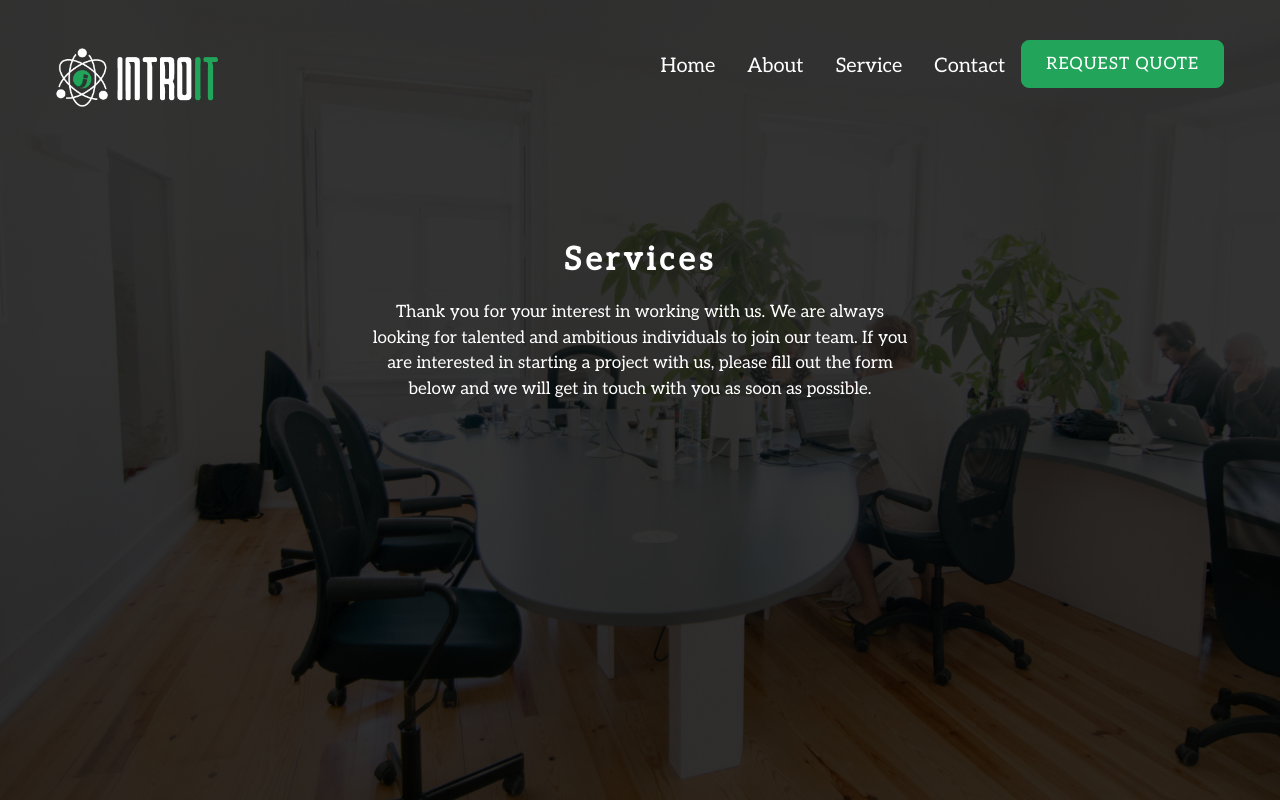
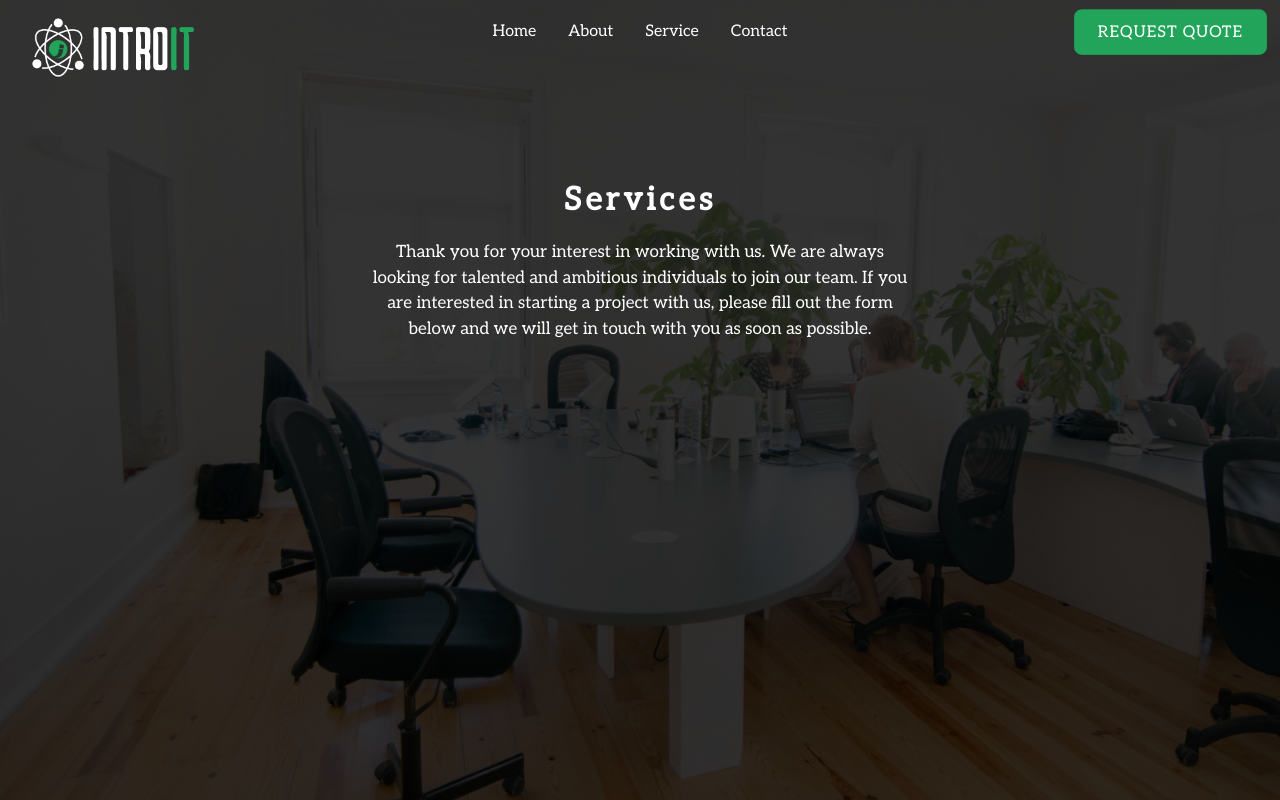
Before and after one commit to ashrafurrahman22/introit-website, a React (Create React App) app: page /services in a window 1280 px wide. Shown: the top 800 px of the page. Built offline with nearby package versions, Linux system fonts and the light colour scheme.

Commit message:
responsive-nav-updated

```diff
--- a/src/Pages/About/AboutNav.js
+++ b/src/Pages/About/AboutNav.js
@@ -7,24 +7,37 @@
     return (
         <div className="min-h-screen" id="service">
 
-<div id="servicebar" class="navbar p-8 text-xl">
-
-  <div class="flex-1">
-    <Link to='/' class="btn btn-ghost normal-case text-xl">
-        <img className="w-44" src={intrologo} alt="" />
-    </Link>
-  </div>
-  <div class="flex-none pt-2 pr-6">
-    <ul class="menu menu-horizontal p-0">
+<div id="navbar" class="navbar">
+  <div class="navbar-start">
+    <div class="dropdown">
+      <label tabindex="0" class="btn btn-ghost lg:hidden">
+        <svg className="w-10" xmlns="http://www.w3.org/2000/svg" class="h-5 w-5" fill="none" viewBox="0 0 24 24" stroke="currentColor"><path stroke-linecap="round" stroke-linejoin="round" stroke-width="2" d="M4 6h16M4 12h8m-8 6h16" /></svg>
+      </label>
+      <ul tabindex="0" class="menu menu-compact dropdown-content mt-3 p-2 shadow rounded-box w-52">
       <li><Link to="/">Home</Link></li>
       <li><Link to="/about">About</Link></li>
       <li><Link to="/services">Service</Link></li>
       <li><Link to="/contact">Contact</Link></li>
-      <button id='btn' className= 'btn font-medium text-white px-6 uppercase'>
-                Request Quote</button>
+      </ul>
+    </div>
+    <Link to='/' class="btn btn-ghost normal-case text-xl">
+    <img className="lg:w-44 w-28" src={intrologo} alt="" />
+    </Link>
+  </div>
+  <div class="navbar-center hidden lg:flex">
+    <ul class="menu menu-horizontal p-0">
+    <li><Link to="/">Home</Link></li>
+      <li><Link to="/about">About</Link></li>
+      <li><Link to="/services">Service</Link></li>
+      <li><Link to="/contact">Contact</Link></li>
     </ul>
   </div>
+  <div class="navbar-end lg:flex hidden">
+  <button id='btn' className= 'btn font-medium text-white px-6 uppercase'>
+                Request Quote</button>
+  </div>
 </div>
+
 
 
         <div className="w-2/4 text-center mx-auto">
--- a/src/Pages/Contact/ContactNav.js
+++ b/src/Pages/Contact/ContactNav.js
@@ -6,24 +6,37 @@
     return (
       <div className="min-h-screen" id="service">
 
-      <div id="servicebar" class="navbar p-8 text-xl">
-
-        <div class="flex-1">
+<div id="navbar" class="navbar">
+  <div class="navbar-start">
+    <div class="dropdown">
+      <label tabindex="0" class="btn btn-ghost lg:hidden">
+        <svg className="w-10" xmlns="http://www.w3.org/2000/svg" class="h-5 w-5" fill="none" viewBox="0 0 24 24" stroke="currentColor"><path stroke-linecap="round" stroke-linejoin="round" stroke-width="2" d="M4 6h16M4 12h8m-8 6h16" /></svg>
+      </label>
+      <ul tabindex="0" class="menu menu-compact dropdown-content mt-3 p-2 shadow rounded-box w-52">
+      <li><Link to="/">Home</Link></li>
+      <li><Link to="/about">About</Link></li>
+      <li><Link to="/services">Service</Link></li>
+      <li><Link to="/contact">Contact</Link></li>
+      </ul>
+    </div>
     <Link to='/' class="btn btn-ghost normal-case text-xl">
-              <img className="w-44" src={intrologo} alt="" />
+    <img className="lg:w-44 w-28" src={intrologo} alt="" />
     </Link>
   </div>
-        <div class="flex-none pt-2 pr-6">
+  <div class="navbar-center hidden lg:flex">
     <ul class="menu menu-horizontal p-0">
     <li><Link to="/">Home</Link></li>
       <li><Link to="/about">About</Link></li>
       <li><Link to="/services">Service</Link></li>
       <li><Link to="/contact">Contact</Link></li>
+    </ul>
+  </div>
+  <div class="navbar-end lg:flex hidden">
   <button id='btn' className= 'btn font-medium text-white px-6 uppercase'>
                 Request Quote</button>
-          </ul>
   </div>
 </div>
+
 
 
               <div className="w-2/4 text-center mx-auto">
--- a/src/Pages/Services/ServiceNav.js
+++ b/src/Pages/Services/ServiceNav.js
@@ -7,24 +7,37 @@
   return (
     <div className="min-h-screen" id="service">
 
-<div id="servicebar" class="navbar p-8 text-xl">
-
-  <div class="flex-1">
-    <Link to='/' class="btn btn-ghost normal-case text-xl">
-        <img className="w-44" src={intrologo} alt="" />
-    </Link>
-  </div>
-  <div class="flex-none pt-2 pr-6">
-    <ul class="menu menu-horizontal p-0">
+<div id="navbar" class="navbar">
+  <div class="navbar-start">
+    <div class="dropdown">
+      <label tabindex="0" class="btn btn-ghost lg:hidden">
+        <svg className="w-10" xmlns="http://www.w3.org/2000/svg" class="h-5 w-5" fill="none" viewBox="0 0 24 24" stroke="currentColor"><path stroke-linecap="round" stroke-linejoin="round" stroke-width="2" d="M4 6h16M4 12h8m-8 6h16" /></svg>
+      </label>
+      <ul tabindex="0" class="menu menu-compact dropdown-content mt-3 p-2 shadow rounded-box w-52">
       <li><Link to="/">Home</Link></li>
       <li><Link to="/about">About</Link></li>
       <li><Link to="/services">Service</Link></li>
       <li><Link to="/contact">Contact</Link></li>
-      <button id='btn' className= 'btn font-medium text-white px-6 uppercase'>
-                Request Quote</button>
+      </ul>
+    </div>
+    <Link to='/' class="btn btn-ghost normal-case text-xl">
+    <img className="lg:w-44 w-28" src={intrologo} alt="" />
+    </Link>
+  </div>
+  <div class="navbar-center hidden lg:flex">
+    <ul class="menu menu-horizontal p-0">
+    <li><Link to="/">Home</Link></li>
+      <li><Link to="/about">About</Link></li>
+      <li><Link to="/services">Service</Link></li>
+      <li><Link to="/contact">Contact</Link></li>
     </ul>
   </div>
+  <div class="navbar-end lg:flex hidden">
+  <button id='btn' className= 'btn font-medium text-white px-6 uppercase'>
+                Request Quote</button>
+  </div>
 </div>
+
 
 
         <div className="w-2/4 text-center mx-auto">
```
Lines whose indentation alone changed are shown as unchanged.
